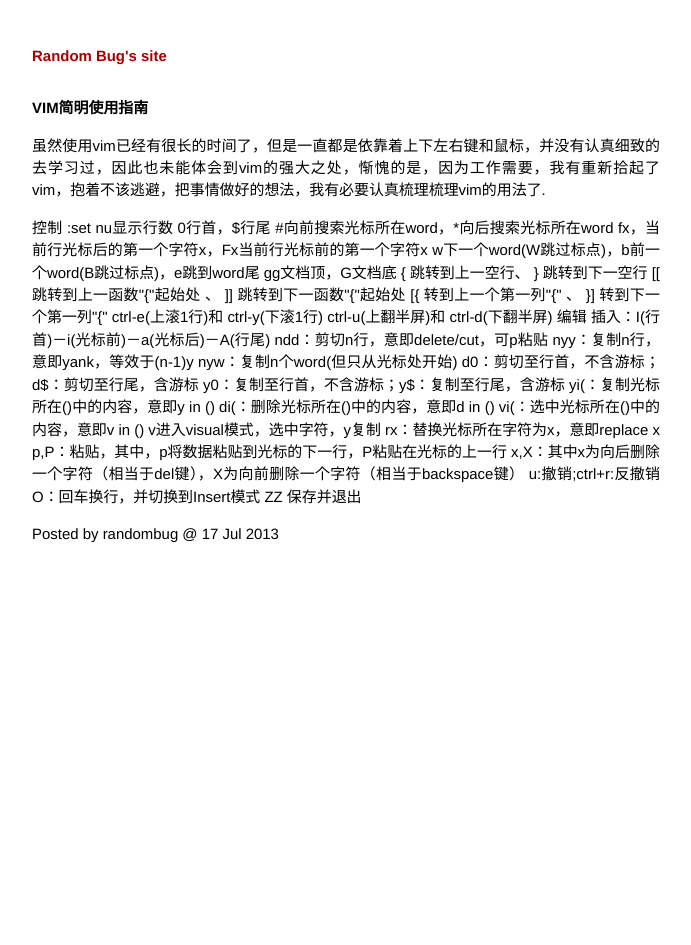
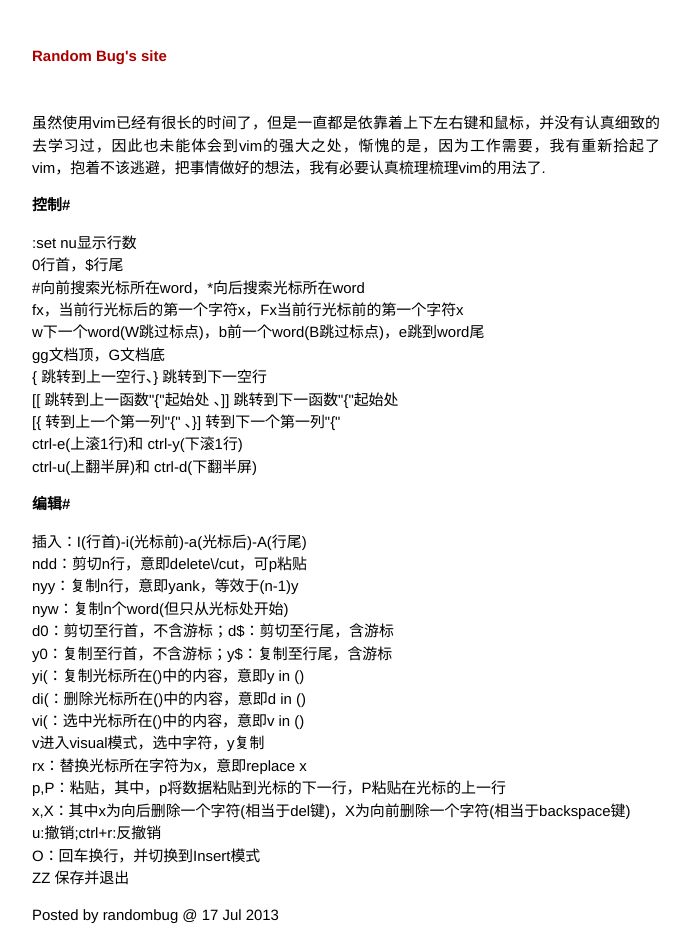
Before and after one commit to jfgong/jekyll_linteler, a Jekyll site: the page built from _posts/2013-07-17-VIM-shortcut-keys.markdown, in a window 1280 px wide. Shown: the whole page, without its empty margins (294-985 px from the left). Built offline with Jekyll 4.4.1, drawn with Linux system fonts in a browser that asks for light colours.

Commit message:
update file 2013-07-21-learning-markdown.markdown

```diff
--- a/_posts/2013-07-17-VIM-shortcut-keys.markdown
+++ b/_posts/2013-07-17-VIM-shortcut-keys.markdown
@@ -3,42 +3,37 @@
 title: VIM简明使用指南
 ---
 
-<h2>{{ page.title }}</h2>
+虽然使用vim已经有很长的时间了，但是一直都是依靠着上下左右键和鼠标，并没有认真细致的去学习过，因此也未能体会到vim的强大之处，惭愧的是，因为工作需要，我有重新拾起了vim，抱着不该逃避，把事情做好的想法，我有必要认真梳理梳理vim的用法了.
 
-<p>虽然使用vim已经有很长的时间了，但是一直都是依靠着上下左右键和鼠标，并没有认真细致的去学习过，因此也未能体会到vim的强大之处，惭愧的是，因为工作需要，我有重新拾起了vim，抱着不该逃避，把事情做好的想法，我有必要认真梳理梳理vim的用法了.</p>
+#控制#
+\:set nu显示行数
+0行首，$行尾
+\#向前搜索光标所在word，\*向后搜索光标所在word
+fx，当前行光标后的第一个字符x，Fx当前行光标前的第一个字符x
+w下一个word\(W跳过标点\)，b前一个word\(B跳过标点\)，e跳到word尾
+gg文档顶，G文档底
+{ 跳转到上一空行、} 跳转到下一空行
+\[\[ 跳转到上一函数\"\{\"起始处 、\]\] 跳转到下一函数\"\{\"起始处
+\[\{ 转到上一个第一列\"\{\" 、\}\] 转到下一个第一列\"\{\"
+ctrl\-e\(上滚1行\)和 ctrl-y\(下滚1行\)
+ctrl\-u\(上翻半屏\)和 ctrl-d\(下翻半屏\)
 
-<p>
+#编辑#
+插入：I\(行首\)\-i\(光标前\)\-a(光标后)\-A\(行尾\)
+ndd：剪切n行，意即delete\/cut，可p粘贴
+nyy：复制n行，意即yank，等效于\(n-1\)y
+nyw：复制n个word\(但只从光标处开始\)
+d0：剪切至行首，不含游标；d$：剪切至行尾，含游标
+y0：复制至行首，不含游标；y$：复制至行尾，含游标
+yi\(：复制光标所在\(\)中的内容，意即y in \(\)
+di\(：删除光标所在\(\)中的内容，意即d in \(\)
+vi\(：选中光标所在\(\)中的内容，意即v in \(\)
+v进入visual模式，选中字符，y复制
+rx：替换光标所在字符为x，意即replace x
+p,P：粘贴，其中，p将数据粘贴到光标的下一行，P粘贴在光标的上一行
+x,X：其中x为向后删除一个字符\(相当于del键\)，X为向前删除一个字符\(相当于backspace键\)
+u:撤销;ctrl\+r:反撤销
+O：回车换行，并切换到Insert模式
+ZZ 保存并退出
 
-控制
-	:set nu显示行数
-	0行首，$行尾
-	#向前搜索光标所在word，*向后搜索光标所在word
-	fx，当前行光标后的第一个字符x，Fx当前行光标前的第一个字符x
-	w下一个word(W跳过标点)，b前一个word(B跳过标点)，e跳到word尾
-	gg文档顶，G文档底
-	{ 跳转到上一空行、 } 跳转到下一空行
-	[[ 跳转到上一函数"{"起始处 、 ]] 跳转到下一函数"{"起始处
-	[{ 转到上一个第一列"{" 、 }] 转到下一个第一列"{"
-	ctrl-e(上滚1行)和 ctrl-y(下滚1行)
-	ctrl-u(上翻半屏)和 ctrl-d(下翻半屏)
-
-编辑
-	插入：I(行首)－i(光标前)－a(光标后)－A(行尾)
-	ndd：剪切n行，意即delete/cut，可p粘贴
-	nyy：复制n行，意即yank，等效于(n-1)y
-	nyw：复制n个word(但只从光标处开始)
-	d0：剪切至行首，不含游标；d$：剪切至行尾，含游标
-	y0：复制至行首，不含游标；y$：复制至行尾，含游标
-	yi(：复制光标所在()中的内容，意即y in ()
-	di(：删除光标所在()中的内容，意即d in ()
-	vi(：选中光标所在()中的内容，意即v in ()
-	v进入visual模式，选中字符，y复制
-	rx：替换光标所在字符为x，意即replace x
-	p,P：粘贴，其中，p将数据粘贴到光标的下一行，P粘贴在光标的上一行
-	x,X：其中x为向后删除一个字符（相当于del键），X为向前删除一个字符（相当于backspace键）
-	u:撤销;ctrl+r:反撤销
-	O：回车换行，并切换到Insert模式
-	ZZ 保存并退出
-
-</p>
-<p>Posted by randombug @ {{ page.date | date_to_string }}</p>
+Posted by randombug @ {{ page.date | date_to_string }}
```
